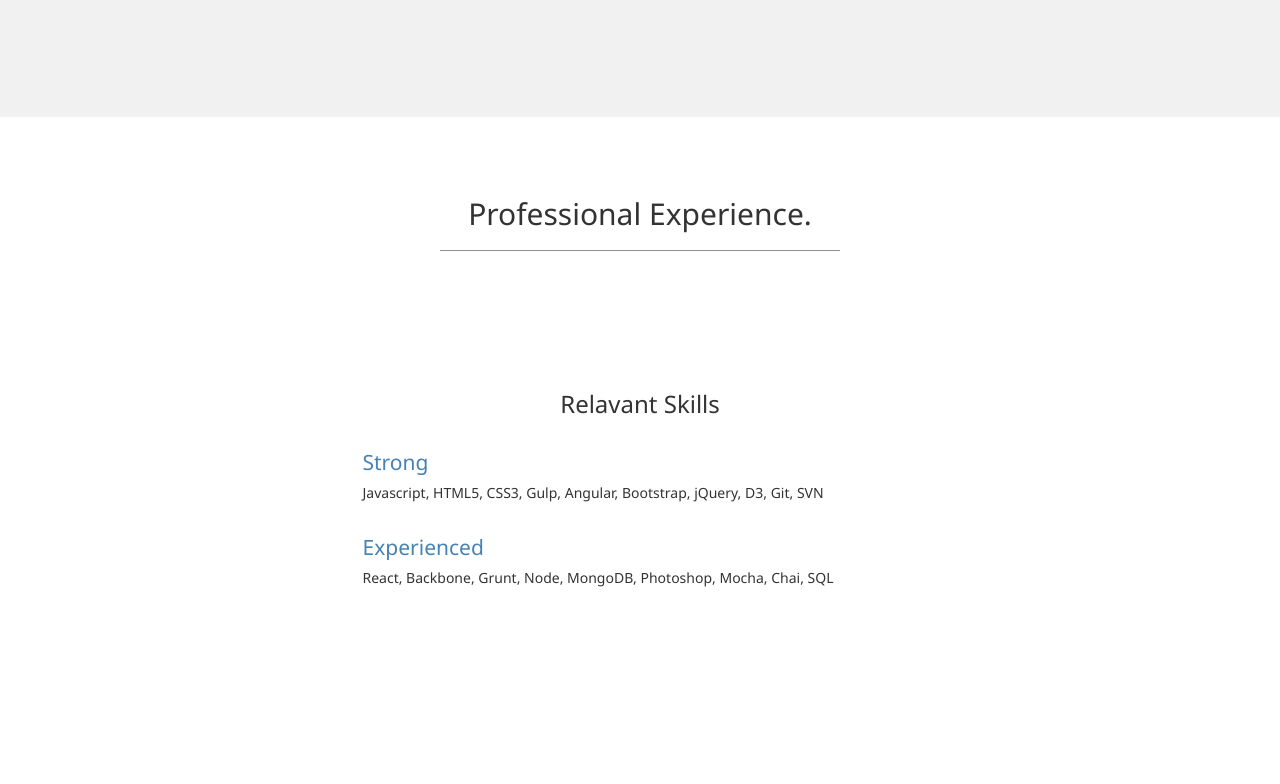
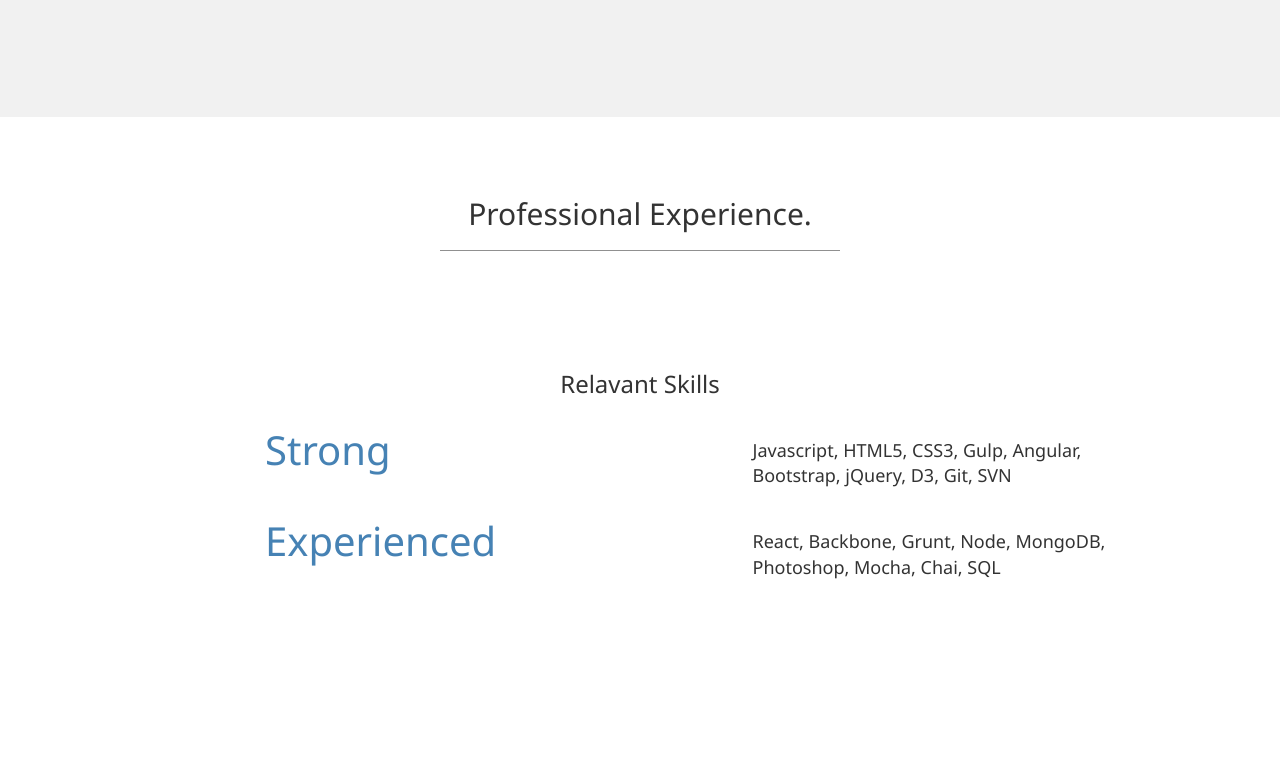
Before and after one commit to Scottkao85/personal_site, a website: page index.html in a window 1280 px wide. Shown: the part 616-1400 px from the top of the page. Drawn offline with Linux system fonts and the light colour scheme.

Commit message:
TASK: restyled layout for skill content in section experience

```diff
--- a/index.html
+++ b/index.html
@@ -49,15 +49,15 @@
         <section class="section-experience">
             <div class="section-content container">
                 <h2 id="experience" class="title text-center">Professional Experience.</h2>
-                <div class="skills-container row">
+                <div class="skills-container">
                     <h3 class="text-center">Relavant Skills</h3>
-                    <div class="col-md-6 col-md-offset-3 col-sm-12">
-                        <h3 class="lead skill-level">Strong</h3>
-                        <p class="">Javascript, HTML5, CSS3, Gulp, Angular, Bootstrap, jQuery, D3, Git, SVN</p>
+                    <div class="row">
+                        <h3 class="skill-level col-md-5 col-md-offset-2">Strong</h3>
+                        <p class="skill-list col-md-4">Javascript, HTML5, CSS3, Gulp, Angular, Bootstrap, jQuery, D3, Git, SVN</p>
                     </div>
-                    <div class="col-md-6 col-md-offset-3">
-                        <h3 class="lead skill-level">Experienced</h3>
-                        <p>React, Backbone, Grunt, Node, MongoDB, Photoshop, Mocha, Chai, SQL</p>
+                    <div class="row">
+                        <h3 class="skill-level col-md-5 col-md-offset-2">Experienced</h3>
+                        <p class="skill-list col-md-4">React, Backbone, Grunt, Node, MongoDB, Photoshop, Mocha, Chai, SQL</p>
                     </div>
                 </div>
             </div>
--- a/styles/main.scss
+++ b/styles/main.scss
@@ -4,6 +4,7 @@
 
     .section-content {
         overflow-x: hidden;
+        font-size: 18px;
     }
 
     .theme-alt {
@@ -75,7 +76,10 @@
             .skill-level {
                 color: #4682B4;
                 font-weight: 400;
-                margin-bottom: 6px;
+                font-size: 40px;
+            }
+            .skill-list {
+                margin-top: 30px;
             }
         }
     }
```
Also changed, not shown: dist/css/main.css.
